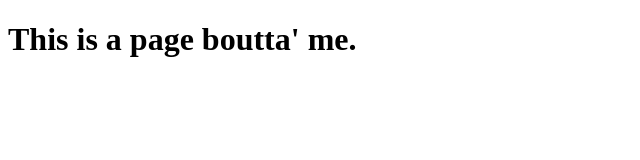
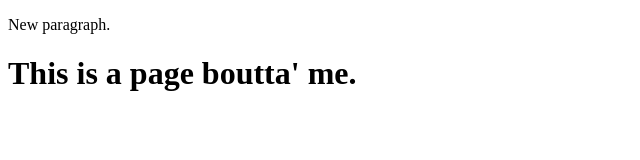
Before and after one commit to AlwaysAngryAllTheTime/GF-practice-2.-week-1, a plain HTML site: page about.html in a window 1280 px wide. Shown: the whole page, without its empty margins (0-640 px from the left). Drawn offline with Linux system fonts and the light colour scheme.

Commit message:
new paragraph in about.html

```diff
--- a/about.html
+++ b/about.html
@@ -4,6 +4,7 @@
     <meta charset="UTF-8">
     <meta name="viewport" content="width=device-width, initial-scale=1.0">
     <title>About me:</title>
+    <p>New paragraph.</p>
 </head>
 <body>
     <h1>This is a page boutta' me.</h1>
```
